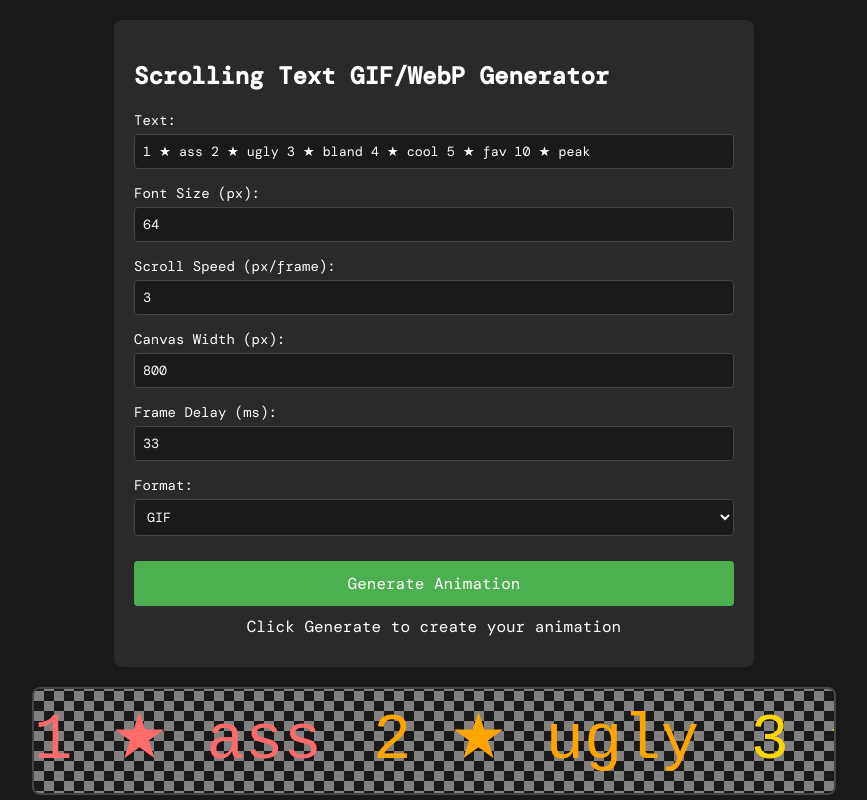
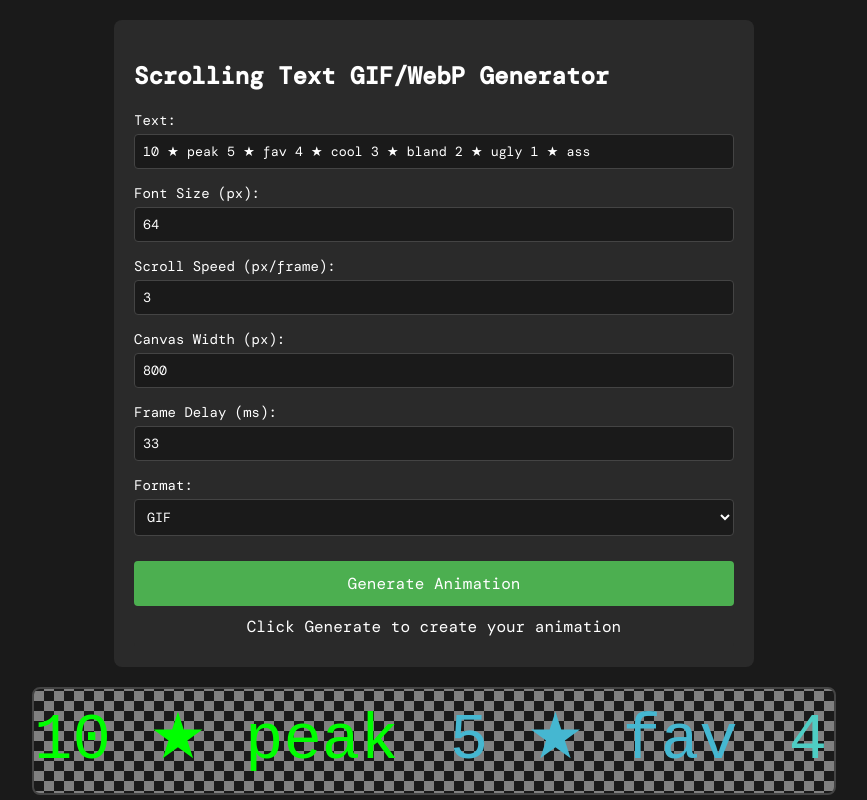
Before and after one commit to Rizkiacry/scrolling_text_gif, a website: page index.html in a window 1280 px wide. Shown: the top 800 px of the page, without its empty margins (206-1073 px from the left). Drawn offline with nearby package versions, Linux system fonts and the light colour scheme.

Commit message:
Fix: support arbitrary text and update default rating order

```diff
--- a/index.html
+++ b/index.html
@@ -146,7 +146,7 @@
 
         <div class="control-group">
             <label>Text:</label>
-            <input type="text" id="text" value="1 ★ ass 2 ★ ugly 3 ★ bland 4 ★ cool 5 ★ fav 10 ★ peak">
+            <input type="text" id="text" value="10 ★ peak 5 ★ fav 4 ★ cool 3 ★ bland 2 ★ ugly 1 ★ ass">
         </div>
 
         <div class="control-group">
@@ -241,21 +241,36 @@
         });
 
         function parseRatings(text) {
-            // Split by spaces and group ratings
             const parts = text.split(/\s+/);
             const ratings = [];
+            let defaultColorIndex = 0;
 
             for (let i = 0; i < parts.length; i++) {
+                if (!parts[i]) continue;
+
                 // Check if this part starts a rating (number followed by ★)
                 if (i + 1 < parts.length && parts[i + 1] === '★') {
                     const rating = parts[i];
                     const star = parts[i + 1];
                     const label = parts[i + 2] || '';
+
+                    let colorIndex = parseInt(rating) - 1;
+                    if (isNaN(colorIndex)) {
+                        colorIndex = defaultColorIndex % ratingColors.length;
+                    }
+
                     ratings.push({
                         text: `${rating} ${star} ${label}`,
-                        colorIndex: parseInt(rating) - 1
+                        colorIndex: colorIndex
                     });
                     i += 2; // Skip star and label
+                } else {
+                    // Regular text
+                    ratings.push({
+                        text: parts[i],
+                        colorIndex: defaultColorIndex % ratingColors.length
+                    });
+                    defaultColorIndex++;
                 }
             }
 
@@ -285,6 +300,9 @@
             // Add extra spacing at the end before loop
             totalWidth += spacing;
 
+            // Safeguard against infinite loop if text is empty
+            if (totalWidth <= spacing || ratings.length === 0) return 0;
+
             // Draw text multiple times for seamless scroll
             const repetitions = Math.ceil(canvasWidth / totalWidth) + 2;
 
@@ -293,7 +311,11 @@
 
                 for (let i = 0; i < ratings.length; i++) {
                     const rating = ratings[i];
-                    const colorIndex = rating.colorIndex % ratingColors.length;
+
+                    // Handle color index safely (including negative numbers)
+                    let colorIndex = rating.colorIndex % ratingColors.length;
+                    if (colorIndex < 0) colorIndex += ratingColors.length;
+
                     ctx.fillStyle = ratingColors[colorIndex];
                     ctx.fillText(rating.text, x, canvasHeight / 2);
 
```
